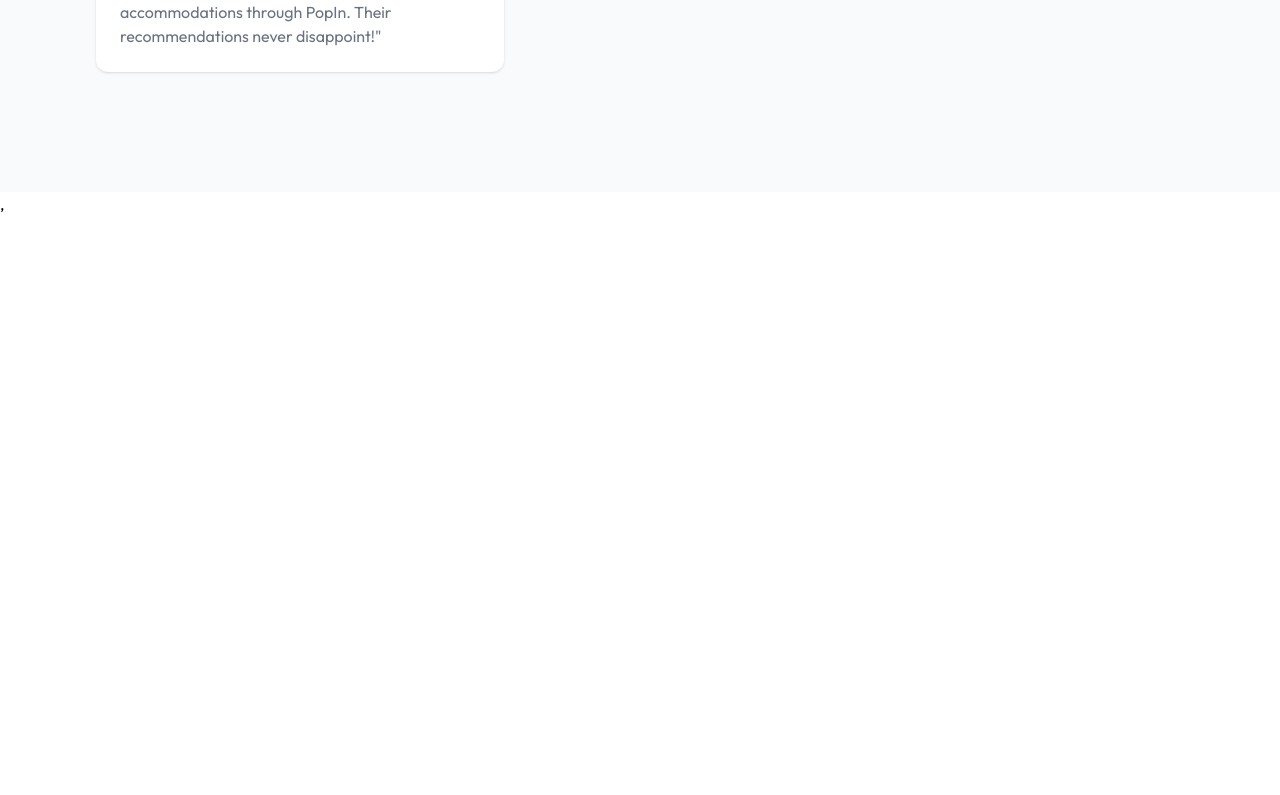
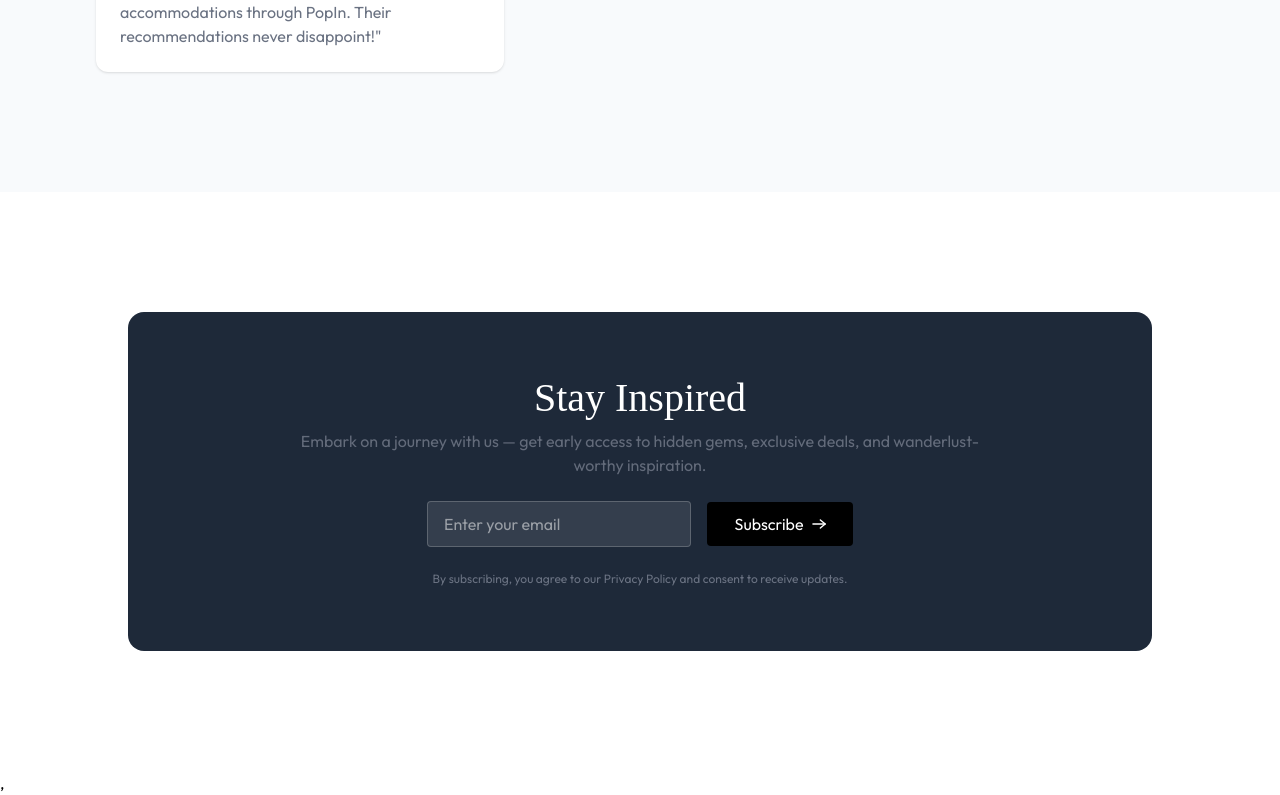
Before and after one commit to Karansri123/PopIn, a React (Vite) app in the folder client/: page / in a window 1280 px wide. Shown: the part 3289-4084 px from the top of the page. Before the commit the page ends 3505 px from the top, so only its background shows below. Built offline with nearby package versions, Linux system fonts and the light colour scheme; no server answers; a web font is replaced by a local one.

Commit message:
NewsLetter Section

```diff
--- /dev/null
+++ b/client/src/components/NewsLetter.jsx
@@ -0,0 +1,27 @@
+import React from "react";
+import { assets } from "../assets/assets.js";
+import Title from "./Title.jsx";
+
+const NewsLetter = () => {
+  return (
+    <div className="flex flex-col items-center  max-w-5xl lg:w-full rounded-2xl px-4 py-12 md:py-16 mx-2 lg:mx-auto my-30 bg-gray-800 text-white">
+        <Title title='Stay Inspired' subTitle='Embark on a journey with us — get early access to hidden gems, exclusive deals, and wanderlust-worthy inspiration.'/>
+      <div className="flex flex-col md:flex-row items-center justify-center gap-4 mt-6">
+        <input
+          type="text"
+          className="bg-white/10 px-4 py-2.5 border border-white/20 rounded outline-none max-w-66 w-full"
+          placeholder="Enter your email"
+        />
+        <button className="flex items-center justify-center gap-2 group bg-black px-4 md:px-7 py-2.5 rounded active:scale-95 transition-all">
+          Subscribe
+         <img src={assets.arrowIcon} alt="arrow-icon" className="w-3.5 invert group-hover:translate-x-1 transition-all" />
+        </button>
+      </div>
+      <p className="text-gray-500 mt-6 text-xs text-center">
+        By subscribing, you agree to our Privacy Policy and consent to receive
+        updates.
+      </p>
+    </div>
+  );
+};
+export default NewsLetter;
--- a/client/src/pages/Home.jsx
+++ b/client/src/pages/Home.jsx
@@ -3,6 +3,7 @@
 import FeaturedDestination from '../components/FeaturedDestination'
 import ExclusiveOffer from '../components/ExclusiveOffer'
 import Testimonial from '../components/Testimonial'
+import NewsLetter from '../components/NewsLetter'
 
 const Home = () => {
   return (
@@ -11,6 +12,7 @@
         <FeaturedDestination/>
         <ExclusiveOffer/>
         <Testimonial/>
+        <NewsLetter/>
     </>
   )
 }
```
